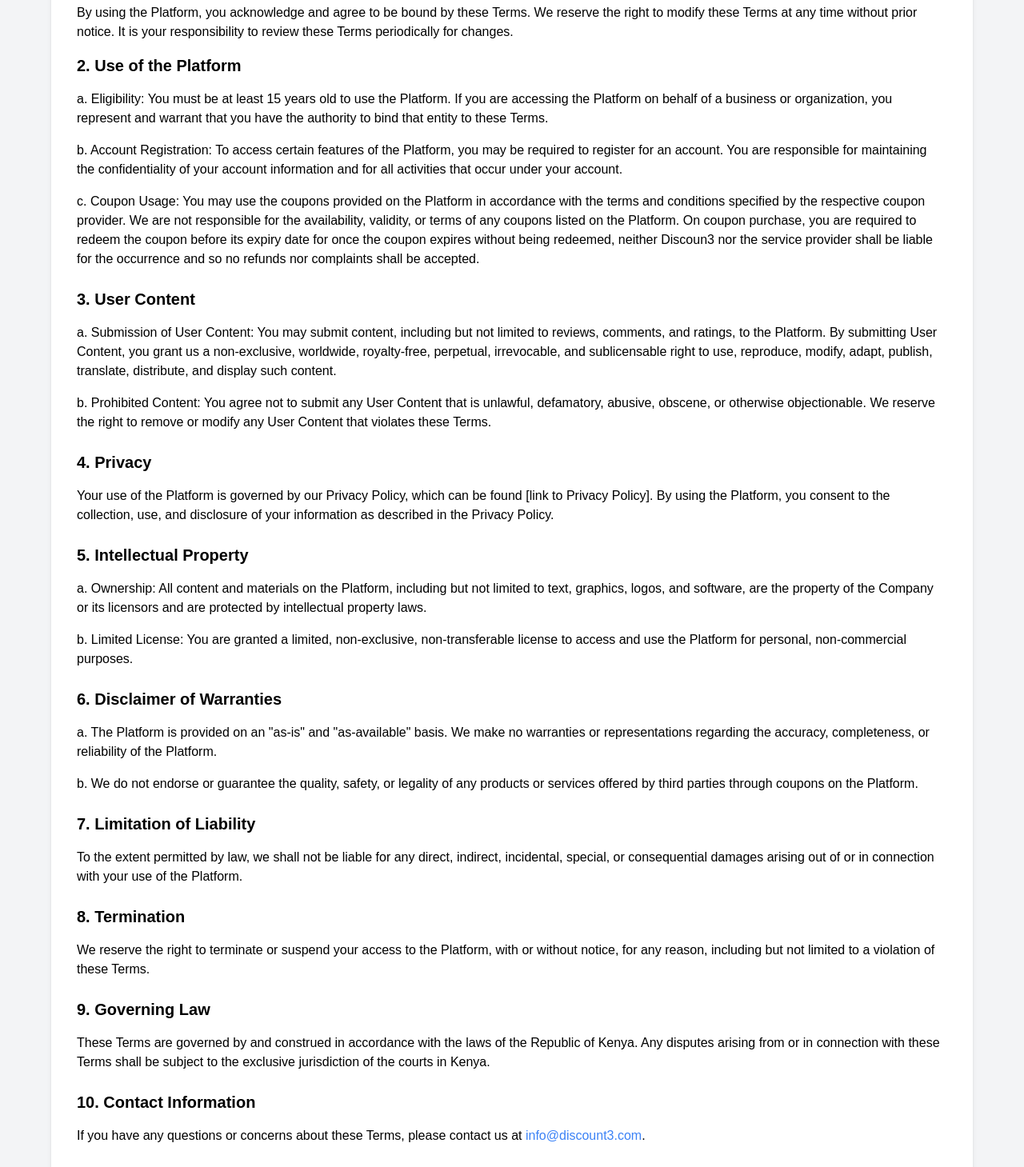
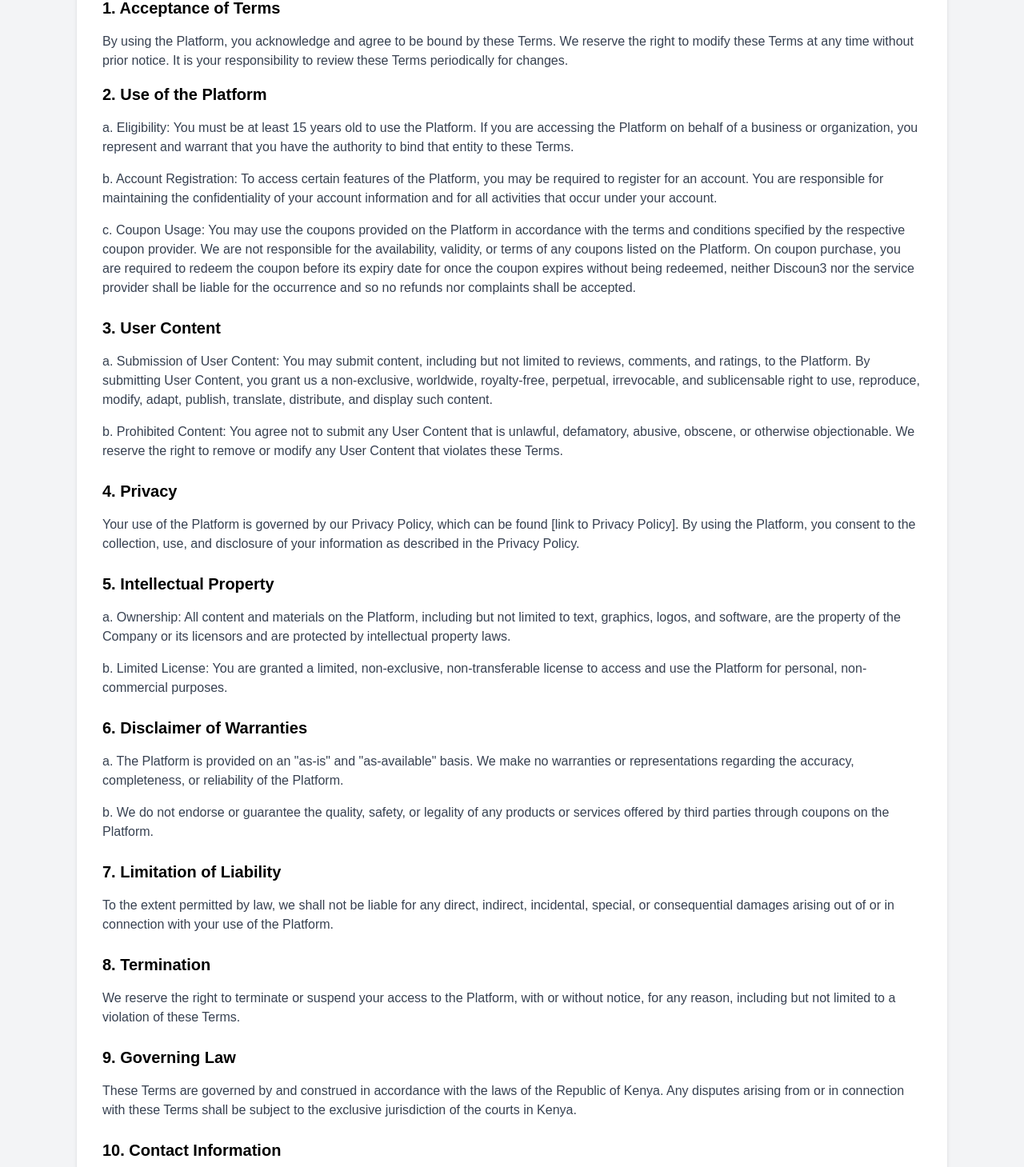
Before and after one commit to Roadpeak/d3-ts, a React (Create React App) app: page /terms-and-conditions in a window 1280 px wide. Shown: the part 348-1807 px from the top of the page at 80% size. Built offline with nearby package versions, Linux system fonts and the light colour scheme; the HTML template or start-up script is replaced by a standard one.

Commit message:
index design

```diff
--- a/src/index/TermsCondtions.tsx
+++ b/src/index/TermsCondtions.tsx
@@ -6,137 +6,84 @@ const TermsAndConditionsPage: React.FC = () => {
   return (
     <>
       <Navbar />
-      <div className="px-[5%] bg-gray-100 mx-auto py-8">
-        <h1 className="text-3xl font-bold mb-4">
-          Terms and Conditions for Discoun3
-        </h1>
-
+      <div className="bg-gray-100 min-h-screen py-12">
+        <div className="max-w-6xl mx-auto px-4 sm:px-6 lg:px-8">
+          <h1 className="text-4xl font-bold text-gray-900 mb-8">Terms and Conditions for Discoun3</h1>
           <div className="bg-white shadow-md p-8 rounded-lg">
-          <p className="mb-6">
-            These Terms and Conditions govern your use of the coupon platform
-            Discoun3 provided by foolu/discoun3. By accessing or using the
-            Platform, you agree to abide by these Terms. Please read these Terms
-            carefully before using the Platform. If you do not agree to these
-            Terms, you should not use the Platform.
+            <p className="mb-6 text-gray-700">
+              These Terms and Conditions govern your use of the coupon platform Discoun3 provided by foolu/discoun3. By accessing or using the Platform, you agree to abide by these Terms. Please read these Terms carefully before using the Platform. If you do not agree to these Terms, you should not use the Platform.
             </p>
 
             <h2 className="text-xl font-bold mb-4">1. Acceptance of Terms</h2>
-          <p className="mb-4">
-            By using the Platform, you acknowledge and agree to be bound by these
-            Terms. We reserve the right to modify these Terms at any time without
-            prior notice. It is your responsibility to review these Terms
-            periodically for changes.
+            <p className="mb-4 text-gray-700">
+              By using the Platform, you acknowledge and agree to be bound by these Terms. We reserve the right to modify these Terms at any time without prior notice. It is your responsibility to review these Terms periodically for changes.
             </p>
 
             <h2 className="text-xl font-bold mb-4">2. Use of the Platform</h2>
-          <p className="mb-4">
-            a. Eligibility: You must be at least 15 years old to use the Platform.
-            If you are accessing the Platform on behalf of a business or
-            organization, you represent and warrant that you have the authority to
-            bind that entity to these Terms.
+            <p className="mb-4 text-gray-700">
+              a. Eligibility: You must be at least 15 years old to use the Platform. If you are accessing the Platform on behalf of a business or organization, you represent and warrant that you have the authority to bind that entity to these Terms.
             </p>
-          <p className="mb-4">
-            b. Account Registration: To access certain features of the Platform,
-            you may be required to register for an account. You are responsible
-            for maintaining the confidentiality of your account information and
-            for all activities that occur under your account.
+            <p className="mb-4 text-gray-700">
+              b. Account Registration: To access certain features of the Platform, you may be required to register for an account. You are responsible for maintaining the confidentiality of your account information and for all activities that occur under your account.
             </p>
-          <p className="mb-6">
-            c. Coupon Usage: You may use the coupons provided on the Platform in
-            accordance with the terms and conditions specified by the respective
-            coupon provider. We are not responsible for the availability,
-            validity, or terms of any coupons listed on the Platform. On coupon
-            purchase, you are required to redeem the coupon before its expiry date
-            for once the coupon expires without being redeemed, neither Discoun3
-            nor the service provider shall be liable for the occurrence and so no
-            refunds nor complaints shall be accepted.
+            <p className="mb-6 text-gray-700">
+              c. Coupon Usage: You may use the coupons provided on the Platform in accordance with the terms and conditions specified by the respective coupon provider. We are not responsible for the availability, validity, or terms of any coupons listed on the Platform. On coupon purchase, you are required to redeem the coupon before its expiry date for once the coupon expires without being redeemed, neither Discoun3 nor the service provider shall be liable for the occurrence and so no refunds nor complaints shall be accepted.
             </p>
 
             <h2 className="text-xl font-bold mb-4">3. User Content</h2>
-          <p className="mb-4">
-            a. Submission of User Content: You may submit content, including but
-            not limited to reviews, comments, and ratings, to the Platform. By
-            submitting User Content, you grant us a non-exclusive, worldwide,
-            royalty-free, perpetual, irrevocable, and sublicensable right to use,
-            reproduce, modify, adapt, publish, translate, distribute, and display
-            such content.
+            <p className="mb-4 text-gray-700">
+              a. Submission of User Content: You may submit content, including but not limited to reviews, comments, and ratings, to the Platform. By submitting User Content, you grant us a non-exclusive, worldwide, royalty-free, perpetual, irrevocable, and sublicensable right to use, reproduce, modify, adapt, publish, translate, distribute, and display such content.
             </p>
-          <p className="mb-6">
-            b. Prohibited Content: You agree not to submit any User Content that
-            is unlawful, defamatory, abusive, obscene, or otherwise objectionable.
-            We reserve the right to remove or modify any User Content that
-            violates these Terms.
+            <p className="mb-6 text-gray-700">
+              b. Prohibited Content: You agree not to submit any User Content that is unlawful, defamatory, abusive, obscene, or otherwise objectionable. We reserve the right to remove or modify any User Content that violates these Terms.
             </p>
 
             <h2 className="text-xl font-bold mb-4">4. Privacy</h2>
-          <p className="mb-6">
-            Your use of the Platform is governed by our Privacy Policy, which can
-            be found [link to Privacy Policy]. By using the Platform, you consent
-            to the collection, use, and disclosure of your information as
-            described in the Privacy Policy.
+            <p className="mb-6 text-gray-700">
+              Your use of the Platform is governed by our Privacy Policy, which can be found [link to Privacy Policy]. By using the Platform, you consent to the collection, use, and disclosure of your information as described in the Privacy Policy.
             </p>
 
             <h2 className="text-xl font-bold mb-4">5. Intellectual Property</h2>
-          <p className="mb-4">
-            a. Ownership: All content and materials on the Platform, including but
-            not limited to text, graphics, logos, and software, are the property
-            of the Company or its licensors and are protected by intellectual
-            property laws.
+            <p className="mb-4 text-gray-700">
+              a. Ownership: All content and materials on the Platform, including but not limited to text, graphics, logos, and software, are the property of the Company or its licensors and are protected by intellectual property laws.
             </p>
-          <p className="mb-6">
-            b. Limited License: You are granted a limited, non-exclusive,
-            non-transferable license to access and use the Platform for personal,
-            non-commercial purposes.
+            <p className="mb-6 text-gray-700">
+              b. Limited License: You are granted a limited, non-exclusive, non-transferable license to access and use the Platform for personal, non-commercial purposes.
             </p>
 
             <h2 className="text-xl font-bold mb-4">6. Disclaimer of Warranties</h2>
-          <p className="mb-4">
-            a. The Platform is provided on an "as-is" and "as-available" basis. We
-            make no warranties or representations regarding the accuracy,
-            completeness, or reliability of the Platform.
+            <p className="mb-4 text-gray-700">
+              a. The Platform is provided on an "as-is" and "as-available" basis. We make no warranties or representations regarding the accuracy, completeness, or reliability of the Platform.
             </p>
-          <p className="mb-6">
-            b. We do not endorse or guarantee the quality, safety, or legality of
-            any products or services offered by third parties through coupons on
-            the Platform.
+            <p className="mb-6 text-gray-700">
+              b. We do not endorse or guarantee the quality, safety, or legality of any products or services offered by third parties through coupons on the Platform.
             </p>
 
             <h2 className="text-xl font-bold mb-4">7. Limitation of Liability</h2>
-          <p className="mb-6">
-            To the extent permitted by law, we shall not be liable for any direct,
-            indirect, incidental, special, or consequential damages arising out of
-            or in connection with your use of the Platform.
+            <p className="mb-6 text-gray-700">
+              To the extent permitted by law, we shall not be liable for any direct, indirect, incidental, special, or consequential damages arising out of or in connection with your use of the Platform.
             </p>
 
             <h2 className="text-xl font-bold mb-4">8. Termination</h2>
-          <p className="mb-6">
-            We reserve the right to terminate or suspend your access to the
-            Platform, with or without notice, for any reason, including but not
-            limited to a violation of these Terms.
+            <p className="mb-6 text-gray-700">
+              We reserve the right to terminate or suspend your access to the Platform, with or without notice, for any reason, including but not limited to a violation of these Terms.
             </p>
 
             <h2 className="text-xl font-bold mb-4">9. Governing Law</h2>
-          <p className="mb-6">
-            These Terms are governed by and construed in accordance with the laws
-            of the Republic of Kenya. Any disputes arising from or in connection
-            with these Terms shall be subject to the exclusive jurisdiction of the
-            courts in Kenya.
+            <p className="mb-6 text-gray-700">
+              These Terms are governed by and construed in accordance with the laws of the Republic of Kenya. Any disputes arising from or in connection with these Terms shall be subject to the exclusive jurisdiction of the courts in Kenya.
             </p>
 
             <h2 className="text-xl font-bold mb-4">10. Contact Information</h2>
-          <p className="mb-6">
-            If you have any questions or concerns about these Terms, please
-            contact us at{" "}
-            <a href="mailto:info@discount3.com" className="text-blue-500">
-              info@discount3.com
-            </a>
-            .
+            <p className="mb-6 text-gray-700">
+              If you have any questions or concerns about these Terms, please contact us at{" "}
+              <a href="mailto:info@discount3.com" className="text-blue-500">info@discount3.com</a>.
             </p>
 
-          <p className="mb-6">
-            By using the Platform, you acknowledge that you have read, understood,
-            and agree to these Terms and Conditions.
+            <p className="mb-6 text-gray-700">
+              By using the Platform, you acknowledge that you have read, understood, and agree to these Terms and Conditions.
             </p>
+          </div>
         </div>
       </div>
       <Footer />
```
Also changed, not shown: src/index/About.tsx (+30 -23 lines), src/index/Privacypolicy.tsx (+54 -90 lines). Lines whose indentation alone changed are shown as unchanged.
